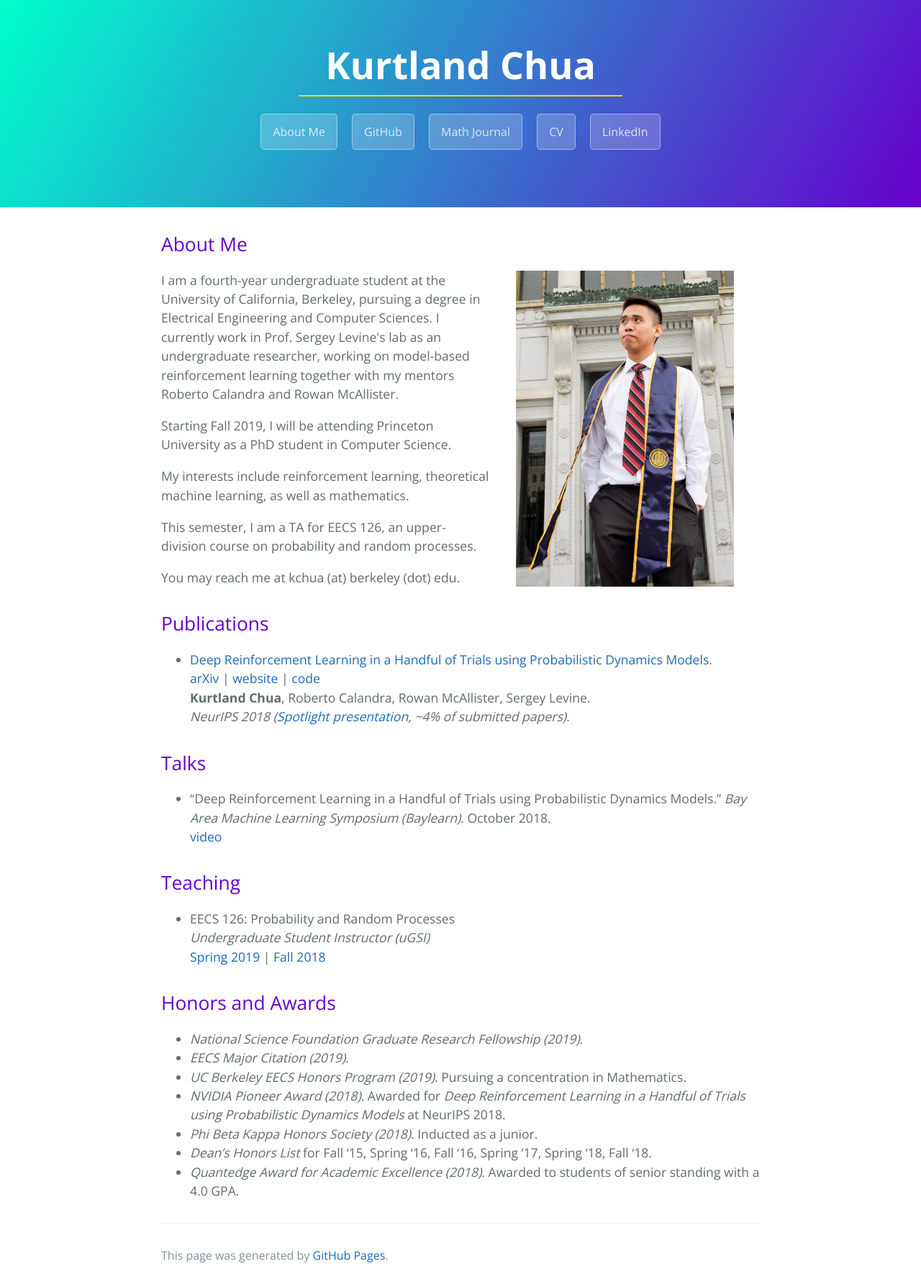
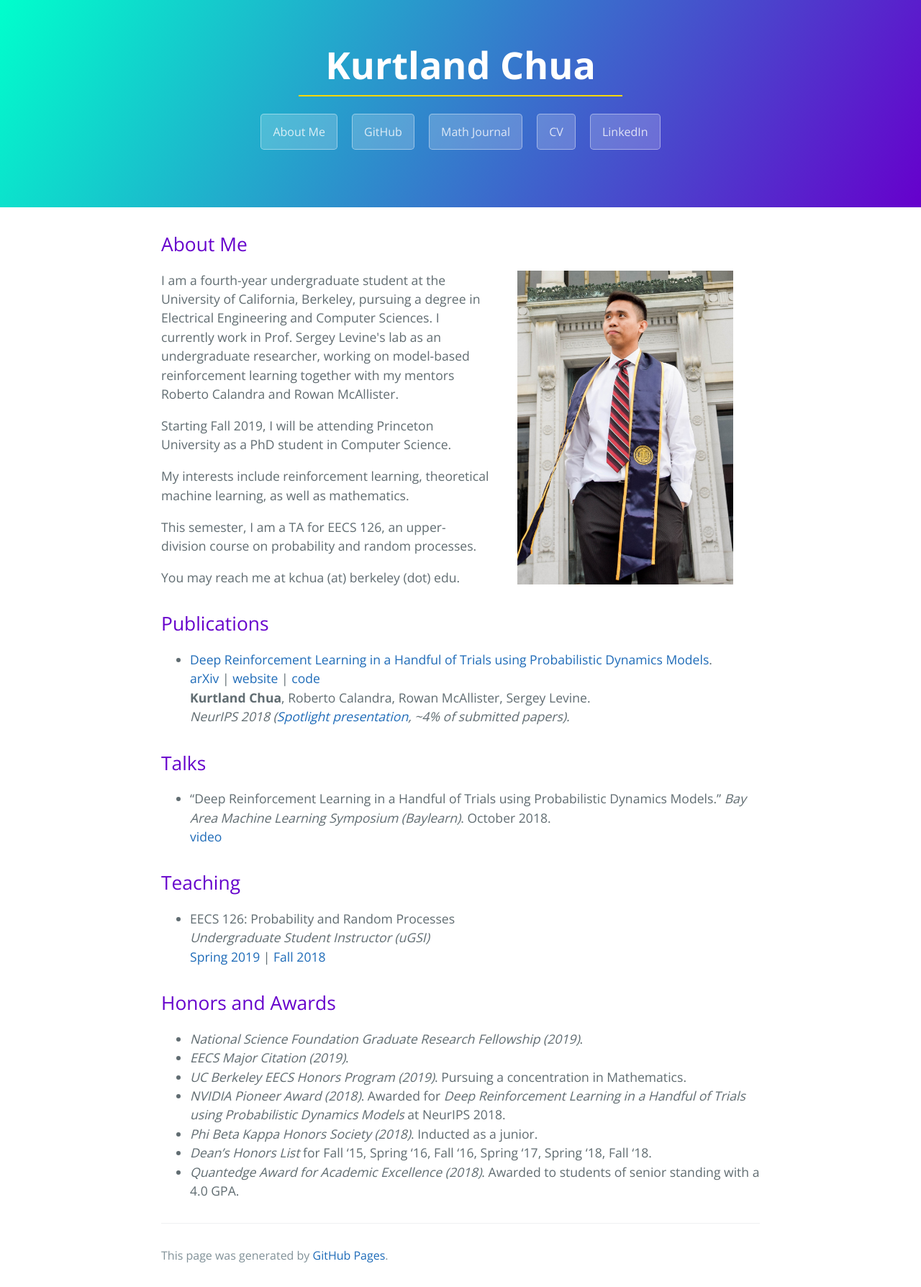
Before and after one commit to kchua/kchua.github.io, a Jekyll site: the page built from index.md, in a window 1280 px wide. Shown: the whole page at 72% size. Built offline with Jekyll 4.4.1, drawn with Linux system fonts in a browser that asks for light colours.

Commit message:
Modify picture

```diff
--- a/index.md
+++ b/index.md
@@ -9,7 +9,7 @@ math: false
 
 <div>
   <div class="col" style="float: right;">
-    <img class="prof-im" src="images/new_profile.jpg" style="display: block; width: 81%; margin: auto;"/>
+    <img class="prof-im" src="images/new_profile.jpg" style="display: block; width: 80%; margin: auto;"/>
   </div>
   <div>
     <p>
```
Also changed, not shown: images/new_profile.jpg.
